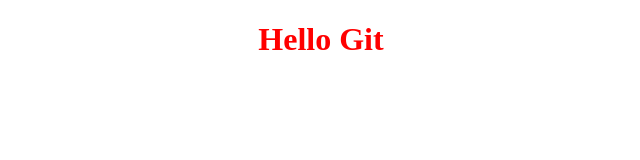
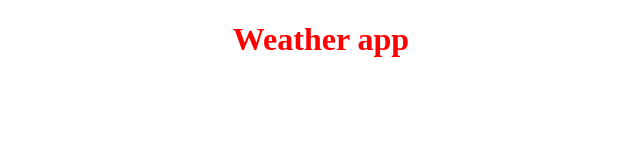
Before and after one commit to Kris-tyna/shecodes-plus-weatherapp, a plain HTML site: page index.html in a window 1280 px wide. Shown: the whole page, without its empty margins (319-959 px from the left). Drawn offline with Linux system fonts and the light colour scheme.

Commit message:
update html

```diff
--- a/index.html
+++ b/index.html
@@ -11,7 +11,7 @@
 
 <body>
     <h1>
-        Hello Git
+        Weather app
     </h1>
     <script src="script.js"> </script>
 
```
